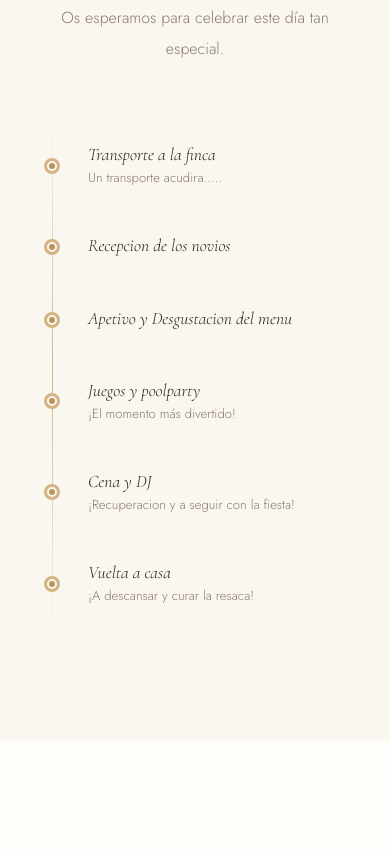
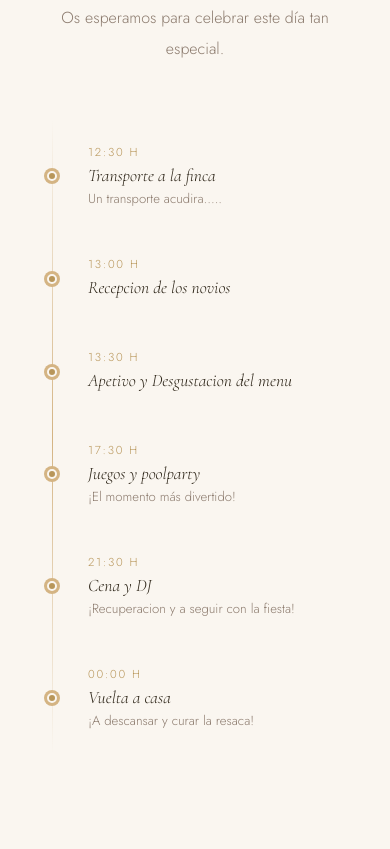
Before and after one commit to javiperales/bodacarlosyeva, a plain HTML site: page index.html in a window 390 px wide. Shown: the part 2315-3164 px from the top of the page. Drawn offline with nearby package versions, Linux system fonts and the light colour scheme.

Commit message:
cambios horas y buses

```diff
--- a/index.html
+++ b/index.html
@@ -396,6 +396,9 @@
       color: var(--gold);
       text-transform: uppercase;
     }
+    .tl-time-movil{
+      display: none;
+    }
 
     .tl-dot {
       width: 10px;
@@ -690,6 +693,7 @@
       .timeline-item { grid-template-columns: 40px 1fr; }
       .tl-time { display: none; }
       .tl-dot { margin: 0 auto; }
+      .tl-time-movil { display: block; text-align: left; font-size: 0.72rem; letter-spacing: 0.15em; color: var(--gold); text-transform: uppercase; margin-bottom: 0.3rem;
     }
   </style>
 </head>
@@ -796,6 +800,7 @@
           <div class="tl-time">12:30 h</div>
           <div class="tl-dot"></div>
           <div class="tl-content">
+            <div class="tl-time-movil">12:30 h</div>
             <div class="tl-title">Transporte a la finca</div>
             <div class="tl-desc">Un transporte acudira.....</div>
           </div>
@@ -804,6 +809,7 @@
           <div class="tl-time">13:00 h</div>
           <div class="tl-dot"></div>
           <div class="tl-content">
+            <div class="tl-time-movil">13:00 h</div>
             <div class="tl-title">Recepcion de los novios</div>
           </div>
         </div>
@@ -811,6 +817,7 @@
           <div class="tl-time">13:30 h</div>
           <div class="tl-dot"></div>
           <div class="tl-content">
+             <div class="tl-time-movil">13:30 h</div>
             <div class="tl-title">Apetivo y Desgustacion del menu </div>
           </div>
         </div>
@@ -818,6 +825,7 @@
           <div class="tl-time">17:30 h</div>
           <div class="tl-dot"></div>
           <div class="tl-content">
+            <div class="tl-time-movil">17:30 h</div>
             <div class="tl-title">Juegos y poolparty</div>
             <div class="tl-desc">¡El momento más divertido!</div>
           </div>
@@ -826,6 +834,7 @@
           <div class="tl-time">21:30 h</div>
           <div class="tl-dot"></div>
           <div class="tl-content">
+            <div class="tl-time-movil">21:30 h</div>
             <div class="tl-title">Cena y DJ</div>
             <div class="tl-desc">¡Recuperacion y a seguir con la fiesta!</div>
           </div>
@@ -834,6 +843,7 @@
             <div class="tl-time">00:00 h</div>
             <div class="tl-dot"></div>
             <div class="tl-content">
+              <div class="tl-time-movil">00:00 h</div>
               <div class="tl-title">Vuelta a casa</div>
               <div class="tl-desc">¡A descansar y curar la resaca!</div>
             </div>
@@ -877,7 +887,7 @@
         <div class="info-card">
           <div class="info-icon">🚗</div>
           <div class="info-title">Transporte</div>
-          <div class="info-text">Organizamos autobús desde el centro de Sevilla. Salida a las 14:00 h desde Plaza Nueva.</div>
+          <div class="info-text">Organizamos autobuses distintos puntos de Zaragoza,hora por determinar</div>
         </div>
         <div class="info-card">
           <div class="info-icon">🎁</div>
```
